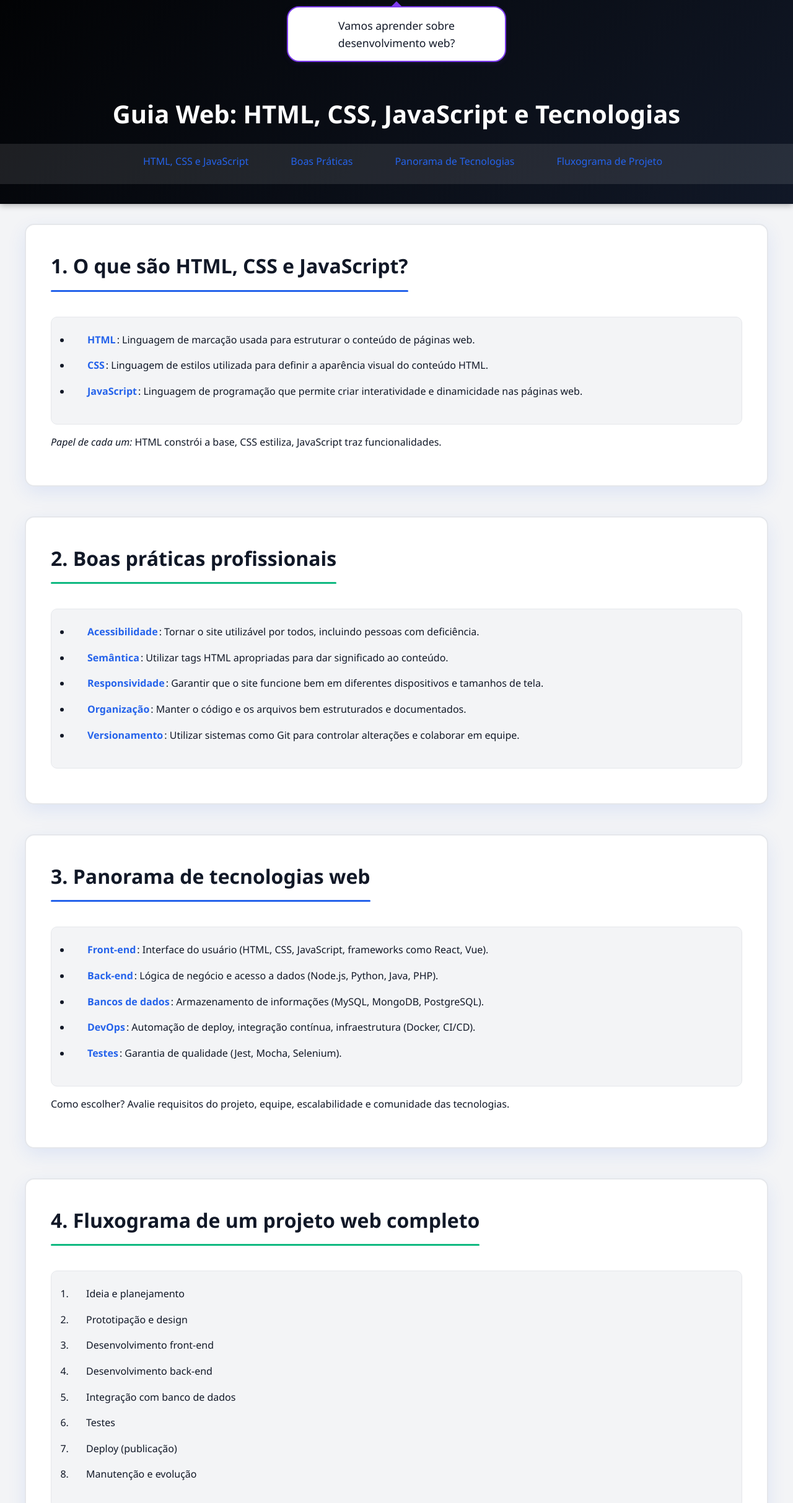
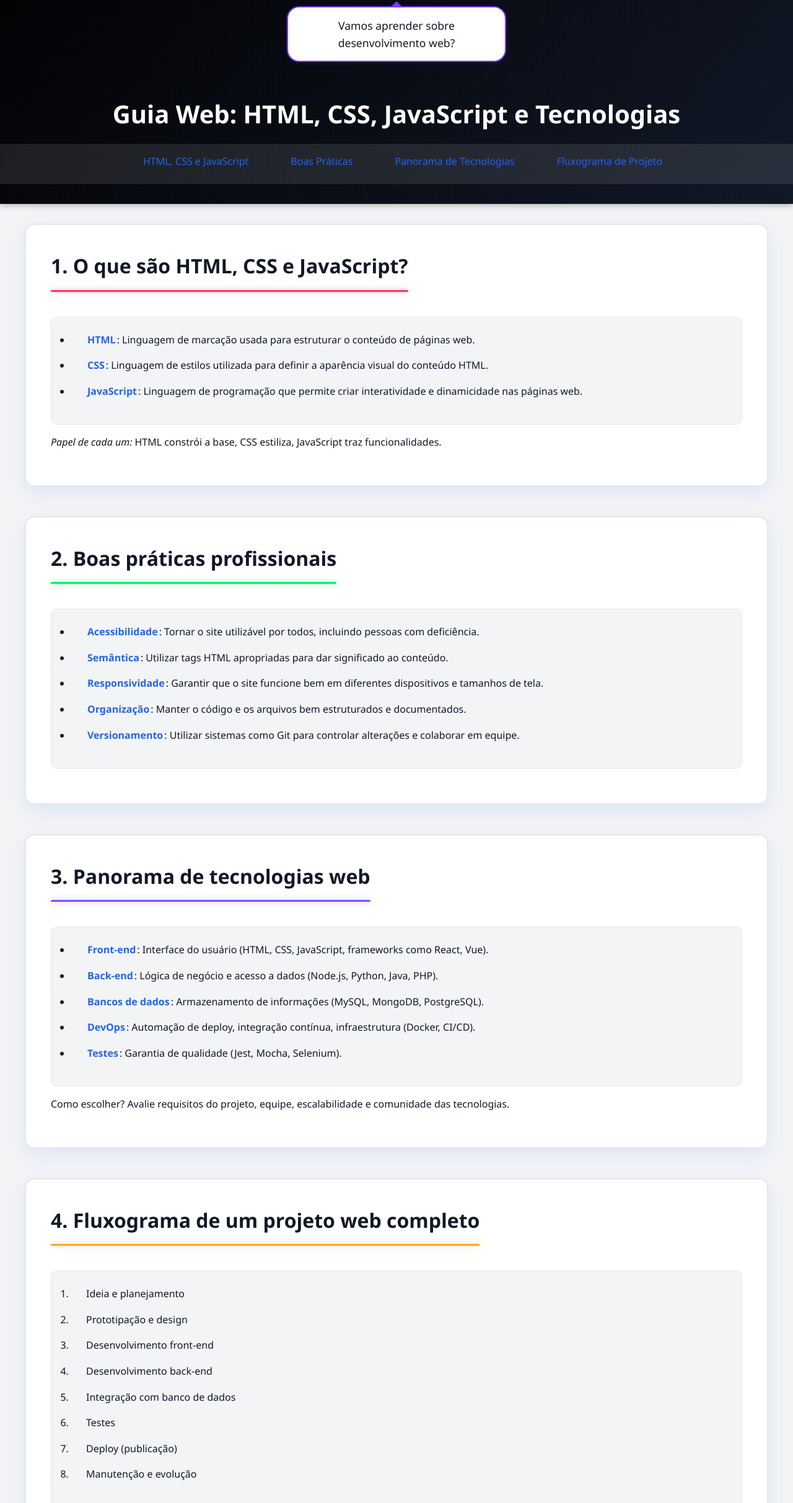
Before and after one commit to marcos01515/guia-web-1ano--marcos-, a plain HTML site: page web-info-site/index.html in a window 1280 px wide. Shown: the part 216-2641 px from the top of the page at 62% size. Drawn offline with Linux system fonts and the light colour scheme.

Commit message:
Adicionadas cores vibrantes para destaque dos tópicos com efeitos de brilho

```diff
--- a/web-info-site/style.css
+++ b/web-info-site/style.css
@@ -143,19 +143,19 @@ section::before {
 }
 
 section:nth-child(1)::before {
-    background: linear-gradient(90deg, #2563EB, #1d4ed8);
+    background: linear-gradient(90deg, #FF3366, #FF6B6B);
 }
 
 section:nth-child(2)::before {
-    background: linear-gradient(90deg, #10B981, #059669);
+    background: linear-gradient(90deg, #00F260, #0575E6);
 }
 
 section:nth-child(3)::before {
-    background: linear-gradient(90deg, #2563EB, #10B981);
+    background: linear-gradient(90deg, #7C4DFF, #FF3366);
 }
 
 section:nth-child(4)::before {
-    background: linear-gradient(90deg, #10B981, #2563EB);
+    background: linear-gradient(90deg, #FFA726, #FF3366);
 }
 
 section:hover {
@@ -182,8 +182,29 @@ section li::before {
     content: '→';
     position: absolute;
     left: 0;
-    color: var(--secondary-color);
     font-weight: bold;
+    transition: all 0.3s ease;
+}
+
+section:nth-child(1) li::before {
+    color: #FF3366;
+}
+
+section:nth-child(2) li::before {
+    color: #00F260;
+}
+
+section:nth-child(3) li::before {
+    color: #7C4DFF;
+}
+
+section:nth-child(4) li::before {
+    color: #FFA726;
+}
+
+section li:hover::before {
+    transform: translateX(5px);
+    text-shadow: 0 0 8px currentColor;
 }
 
 h2 {
@@ -209,19 +230,23 @@ h2::after {
 }
 
 section:nth-child(1) h2::after {
-    background: #2563EB;
+    background: #FF3366;
+    box-shadow: 0 0 10px rgba(255, 51, 102, 0.5);
 }
 
 section:nth-child(2) h2::after {
-    background: #10B981;
+    background: #00F260;
+    box-shadow: 0 0 10px rgba(0, 242, 96, 0.5);
 }
 
 section:nth-child(3) h2::after {
-    background: #2563EB;
+    background: #7C4DFF;
+    box-shadow: 0 0 10px rgba(124, 77, 255, 0.5);
 }
 
 section:nth-child(4) h2::after {
-    background: #10B981;
+    background: #FFA726;
+    box-shadow: 0 0 10px rgba(255, 167, 38, 0.5);
 }
 
 /* Listas */
```
